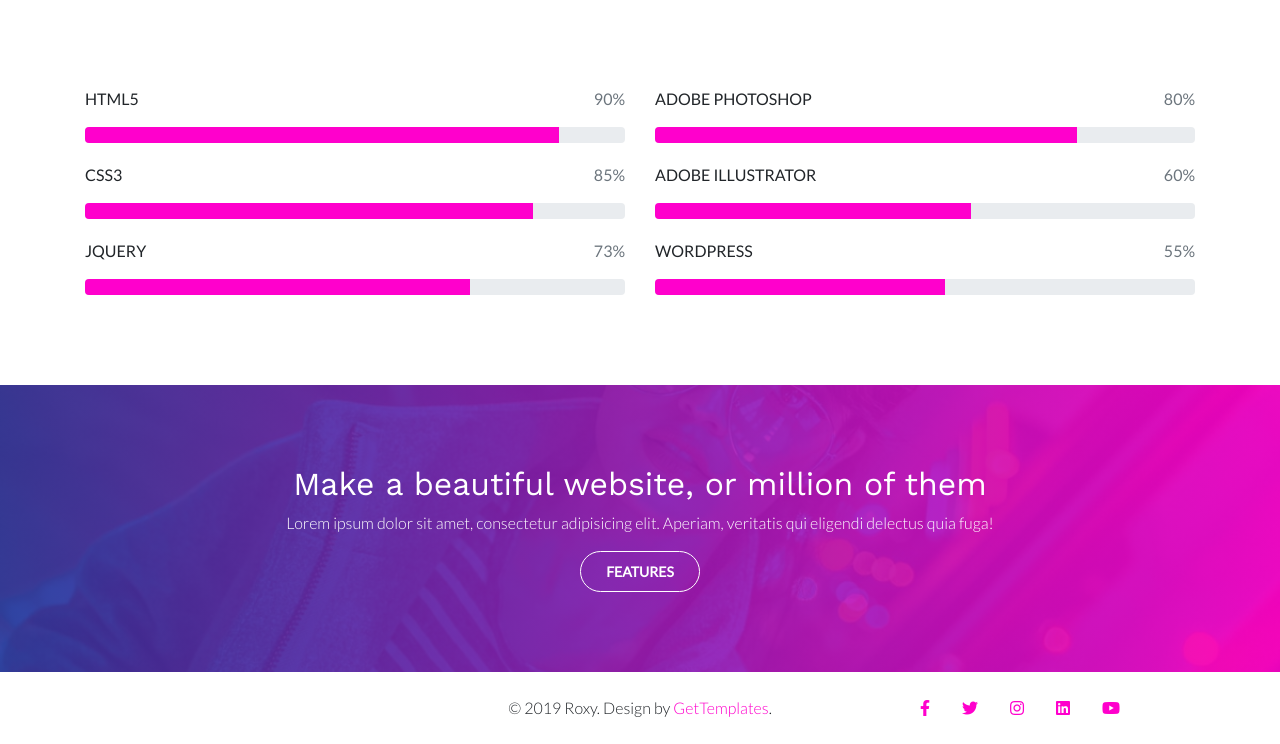
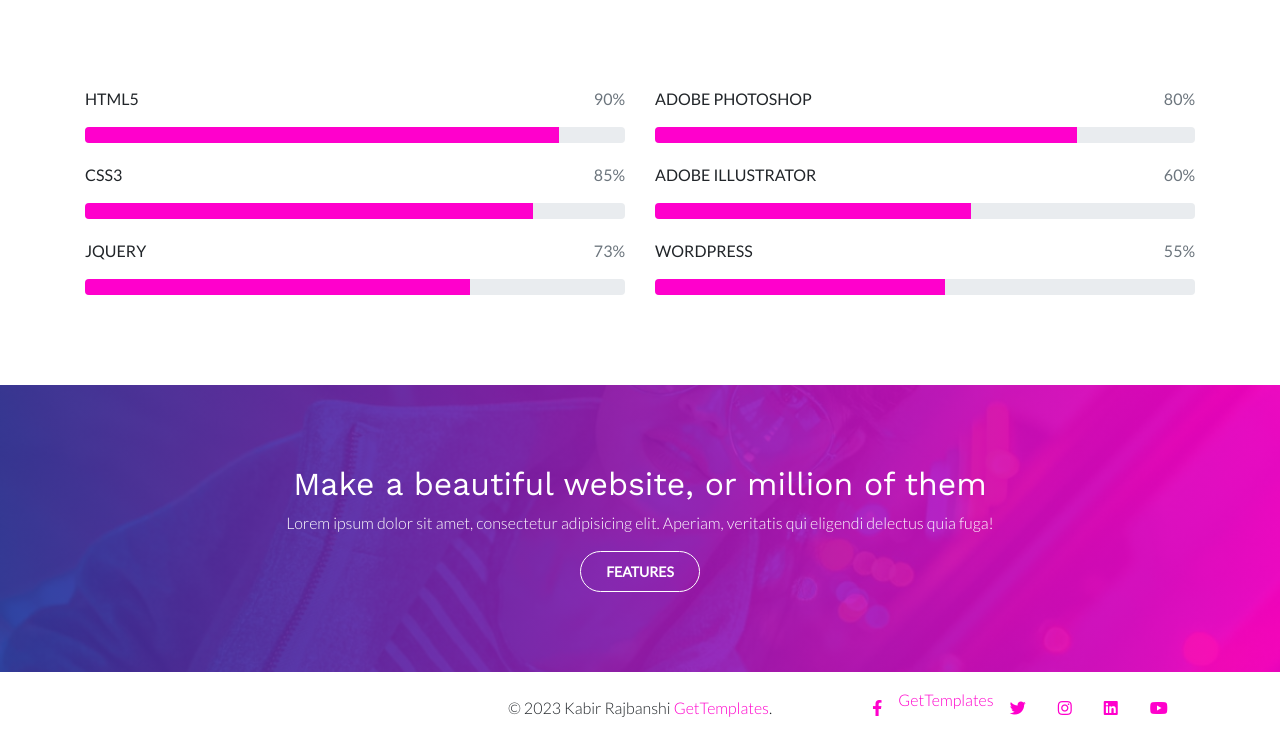
Before and after one commit to rajkabir234/portfolio-website, a plain HTML site: page about.html in a window 1280 px wide. Shown: the part 1365-2109 px from the top of the page. Drawn offline with nearby package versions, Linux system fonts and the light colour scheme.

Commit message:
Update about.html

```diff
--- a/about.html
+++ b/about.html
@@ -265,13 +265,14 @@
 
          	</div>
          	<div class="col-lg-4 col-md-12 d-flex align-items-center">
-         		<p class="mx-auto text-center mb-0">&copy; 2019 Roxy. Design by <a href="https://gettemplates.co" target="_blank">GetTemplates</a>.</p>
+         		<p class="mx-auto text-center mb-0">&copy; 2023 Kabir Rajbanshi <a href="https://gettemplates.co" target="_blank">GetTemplates</a>.</p>
          	</div>
 
             <div class="col-lg-4 col-md-12">
             	<nav class="nav nav-mastfoot justify-content-center">
 	                <a class="nav-link" href="#">
 	                	<i class="fab fa-facebook-f"></i>
+				<a href="https://facebook.com" target="">GetTemplates</a>
 	                </a>
 	                <a class="nav-link" href="#">
 	                	<i class="fab fa-twitter"></i>
```
